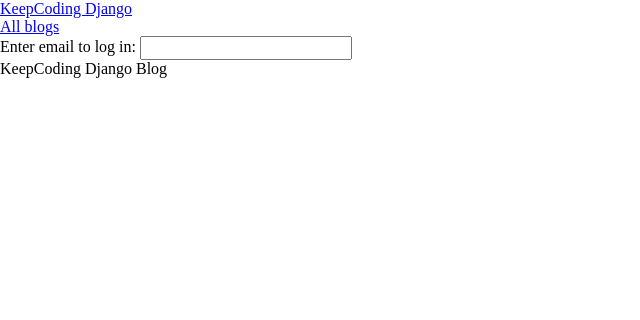
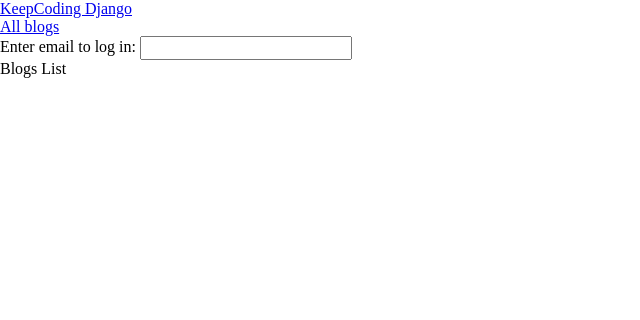
Before and after one commit to sergio-alonso/keepcoding-django, a Django app: page /blogs/ in a window 1280 px wide. Shown: the top 320 px of the page, without its empty margins (0-640 px from the left). Run offline with Django 3.2, Linux system fonts and the light colour scheme.

Commit message:
templates: fix blogs list

```diff
--- a/blogs/templates/blogs_list.html
+++ b/blogs/templates/blogs_list.html
@@ -1,12 +1,8 @@
 {% extends 'base.html' %}
 
-{% block header_text %}KeepCoding Django Blog{% endblock %}
+{% block header_text %}<h1>Blogs List</h1>{% endblock %}
 
 {% block content %}
-
-{% if user.is_authenticated %}
-<a href="{% url 'blog' user.email %}">My blog</a>
-{% endif %}
 
 <ul>
   {% for blog in object_list %}
```
